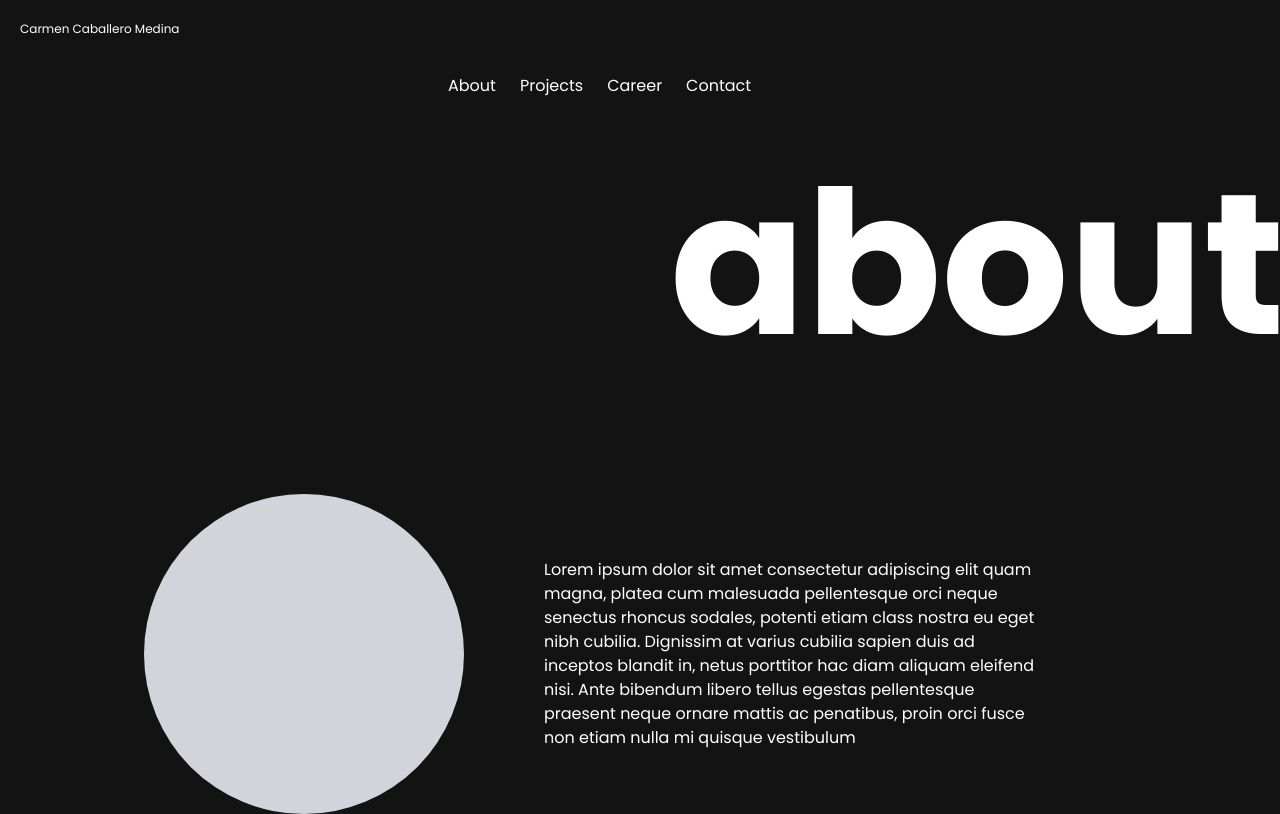
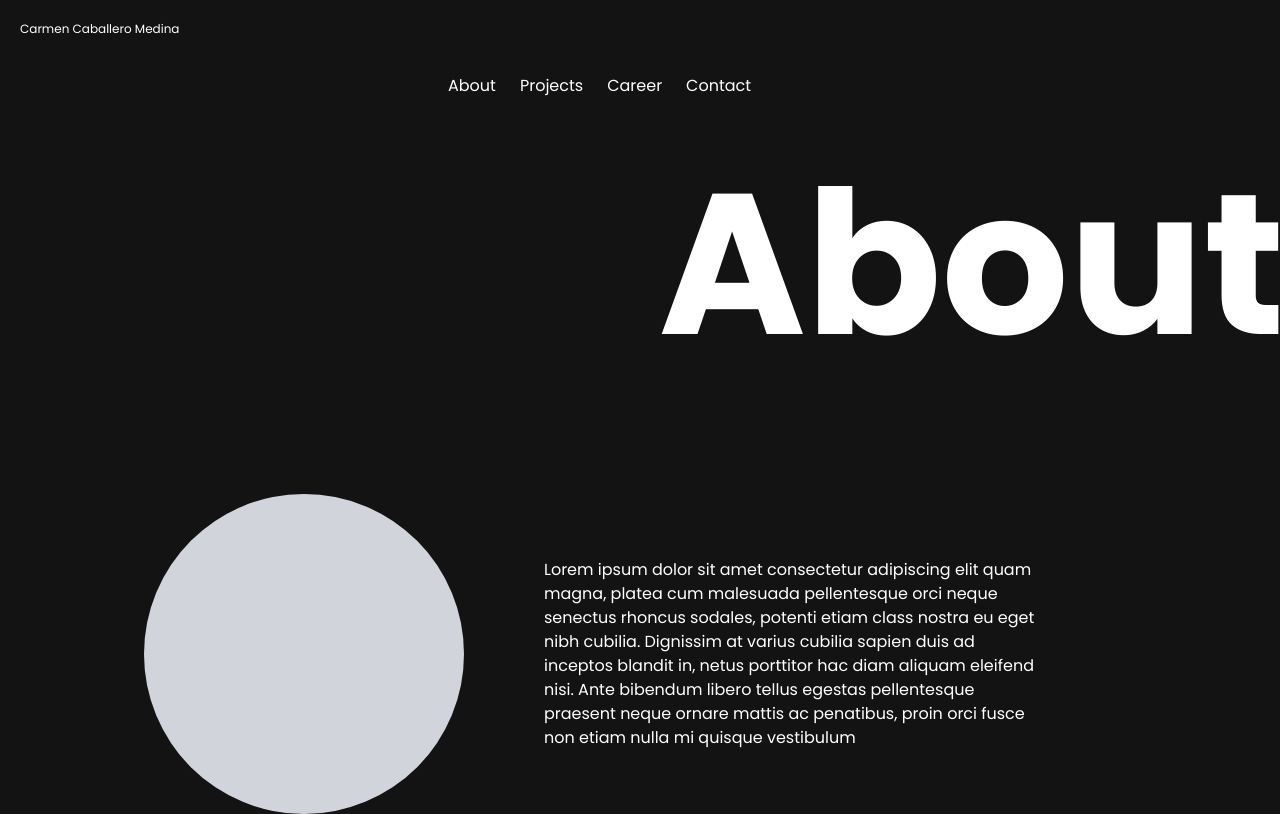
Before and after one commit to imcasero/carmen-port, an Astro site: page / in a window 1280 px wide. Built offline with nearby package versions, Linux system fonts and the light colour scheme; Astro itself is replaced by a stand-in of ours.

Commit message:
feat: capitalize title

```diff
--- a/src/components/TitleName.astro
+++ b/src/components/TitleName.astro
@@ -6,6 +6,6 @@ interface Props {
 const { title } = Astro.props;
 ---
 
-<h1 class="text-[12.5rem] font-bold w-auto">
+<h1 class="text-[12.5rem] font-bold w-auto capitalize">
   {title}
 </h1>
```
